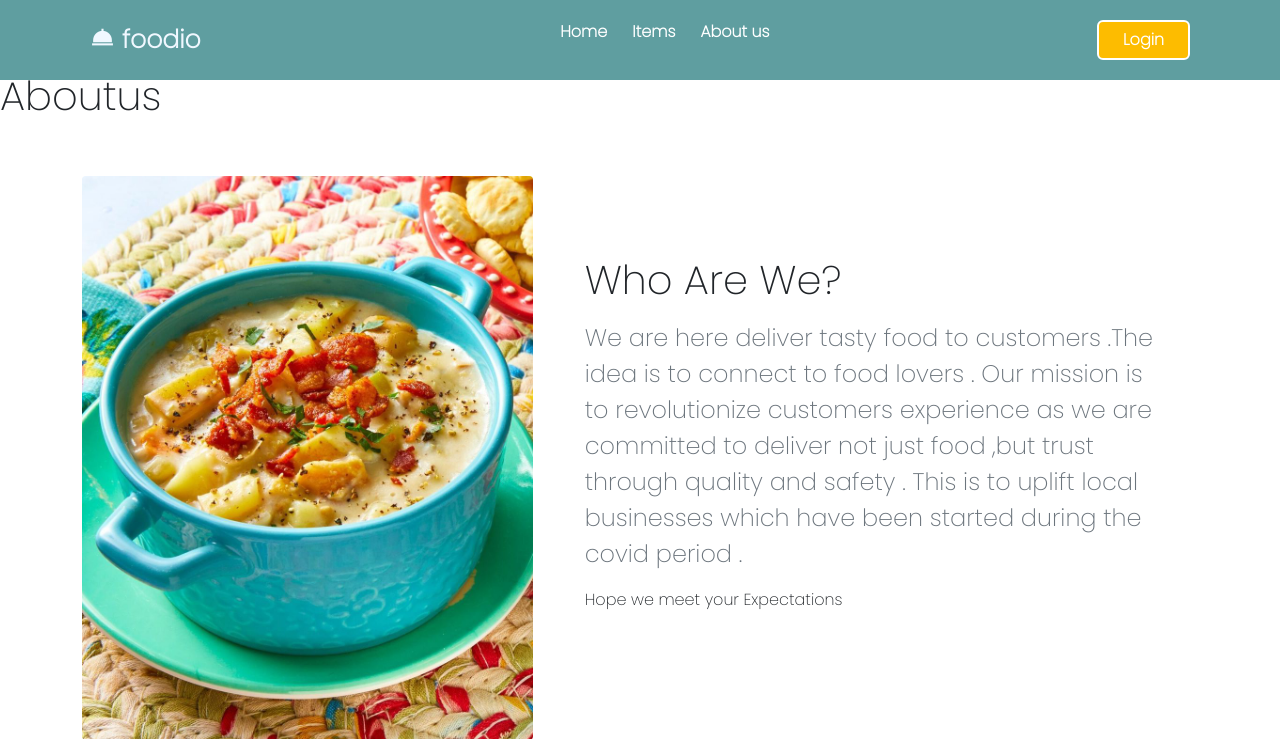
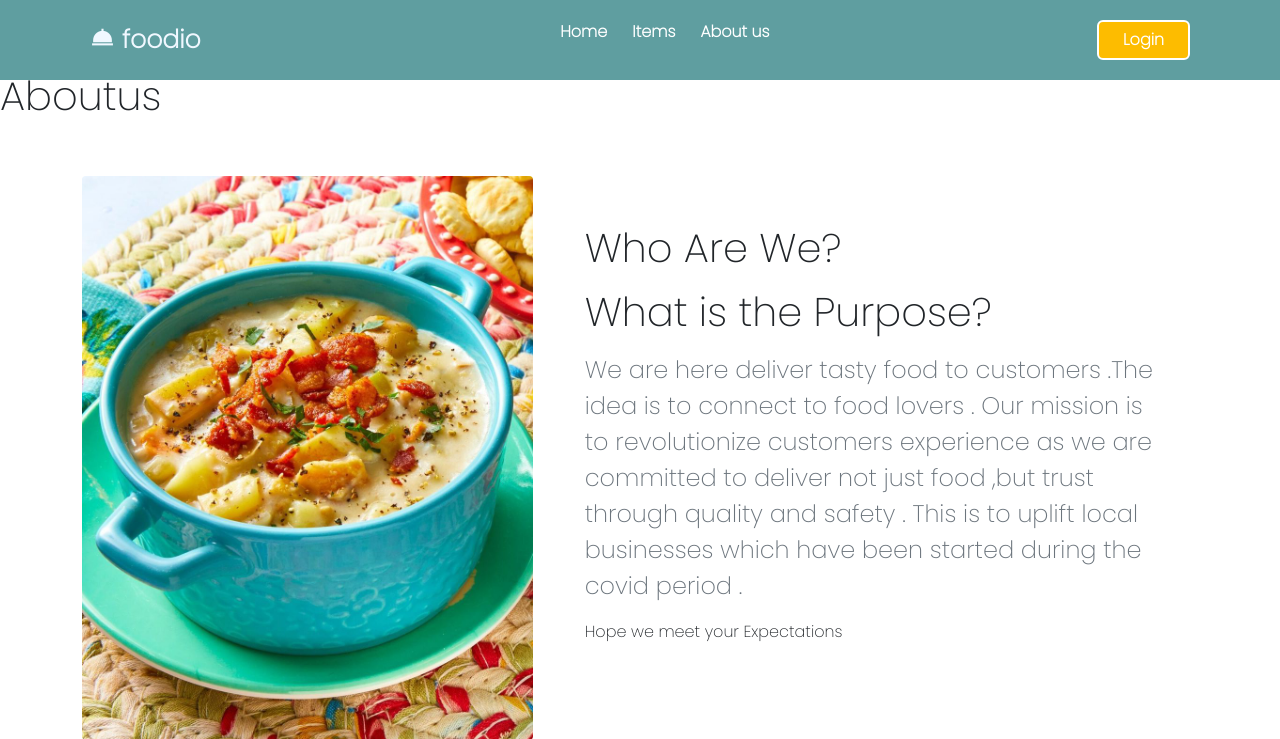
Before and after one commit to riddhiparulekar/Foodio, a Django app: page /aboutus in a window 1280 px wide. Shown: the top 739 px of the page. Run offline with Django 4.2, Linux system fonts and the light colour scheme; some libraries are stand-ins or nearby versions.

Commit message:
aboutus changes

```diff
--- a/templates/aboutus.html
+++ b/templates/aboutus.html
@@ -14,6 +14,8 @@
           <div class="row justify-content-xl-center">
             <div class="col-12 col-xl-11">
               <h2 class="h1 mb-3">Who Are We?</h2>
+              <h2 class="h1 mb-3">What is the Purpose?</h2>
+
               <p class="lead fs-4 text-secondary mb-3">We are here deliver tasty food to customers .The idea is to connect to food lovers . Our mission is to revolutionize customers experience as we are committed to deliver not just food ,but trust through quality and safety . This is to uplift local businesses which have been started during the covid period .</p>
               <p class="mb-5">Hope we meet your Expectations</p>
 
```
